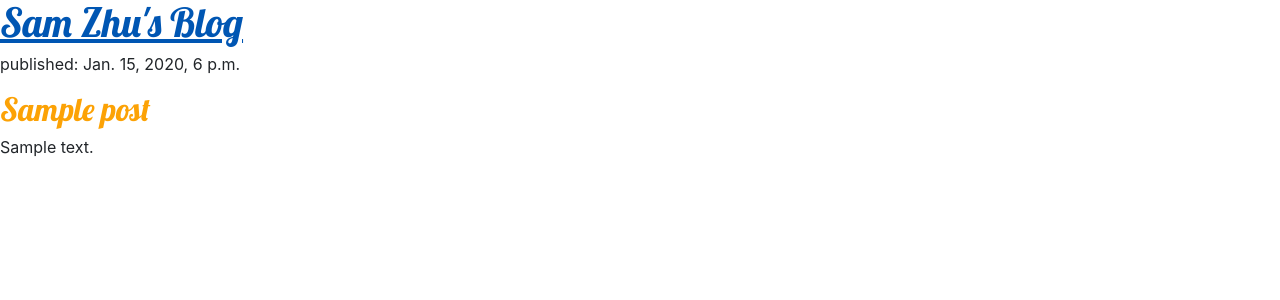
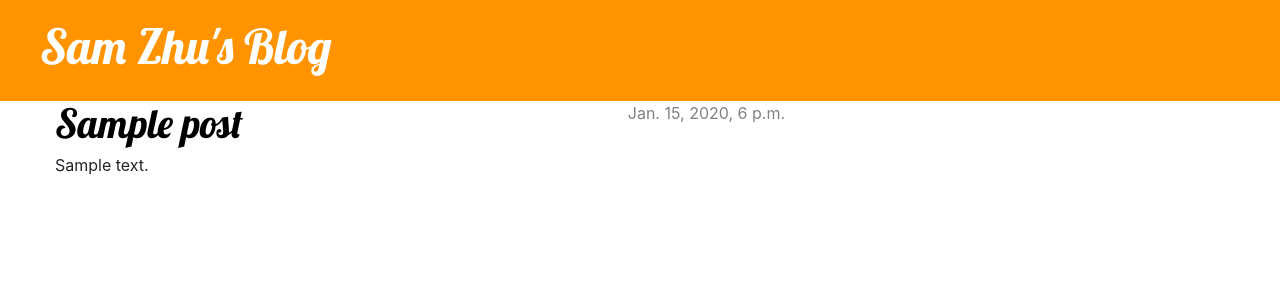
Before and after one commit to lbias/myblog, a Django app: template blog/templates/blog/post_list.html in a window 1280 px wide. Shown: the top 300 px of the page. Run offline with Django 3.2, Linux system fonts and the light colour scheme; the template is opened without the code that fills it: values that come from a table or form of the project are taken from there, others are empty; tables that the repository leaves empty hold one stand-in row (values such as "Sample post"); some libraries are stand-ins or nearby versions.

Commit message:
style blog#post_list

```diff
--- a/blog/static/css/blog.css
+++ b/blog/static/css/blog.css
@@ -1,4 +1,47 @@
-h1, h2, a {
-    color: #FCA205;
-    font-family: 'Lobster';
+.page-header {
+    background-color: #ff9400;
+    margin-top: 0;
+    padding: 20px 20px 20px 40px;
 }
+
+.page-header h1, .page-header h1 a, .page-header h1 a:visited, .page-header h1 a:active {
+    color: #ffffff;
+    font-size: 36pt;
+    text-decoration: none;
+}
+
+.content {
+    margin-left: 40px;
+}
+
+h1, h2, h3, h4 {
+    font-family: 'Lobster', cursive;
+}
+
+.date {
+    float: right;
+    color: #828282;
+}
+
+.save {
+    float: right;
+}
+
+.post-form textarea, .post-form input {
+    width: 100%;
+}
+
+.top-menu, .top-menu:hover, .top-menu:visited {
+    color: #ffffff;
+    float: right;
+    font-size: 26pt;
+    margin-right: 20px;
+}
+
+.post {
+    margin-bottom: 70px;
+}
+
+.post h1 a, .post h1 a:visited {
+    color: #000000;
+}
--- a/blog/templates/blog/post_list.html
+++ b/blog/templates/blog/post_list.html
@@ -7,16 +7,24 @@
     <link rel="stylesheet" href="{% static 'css/blog.css' %}">
   </head>
   <body>
-    <div>
+    <div class="page-header">
       <h1><a href="/">Sam Zhu's Blog</a></h1>
     </div>
 
-    {% for post in posts %}
-      <div>
-        <p>published: {{ post.published_date }}</p>
-        <h2><a href="">{{ post.title }}</a></h2>
-        <p>{{ post.text|linebreaksbr }}</p>
+    <div class="content container">
+      <div class="row">
+        <div class="col-md-8">
+          {% for post in posts %}
+            <div class="post">
+              <div class="date">
+                {{ post.published_date }}
+              </div>
+              <h1><a href="">{{ post.title }}</a></h1>
+              <p>{{ post.text|linebreaksbr }}</p>
+            </div>
+          {% endfor %}
+        </div>
       </div>
-    {% endfor %}
+    </div>
   </body>
 </html>
```
Also changed, not shown: images/p9.png (added).
